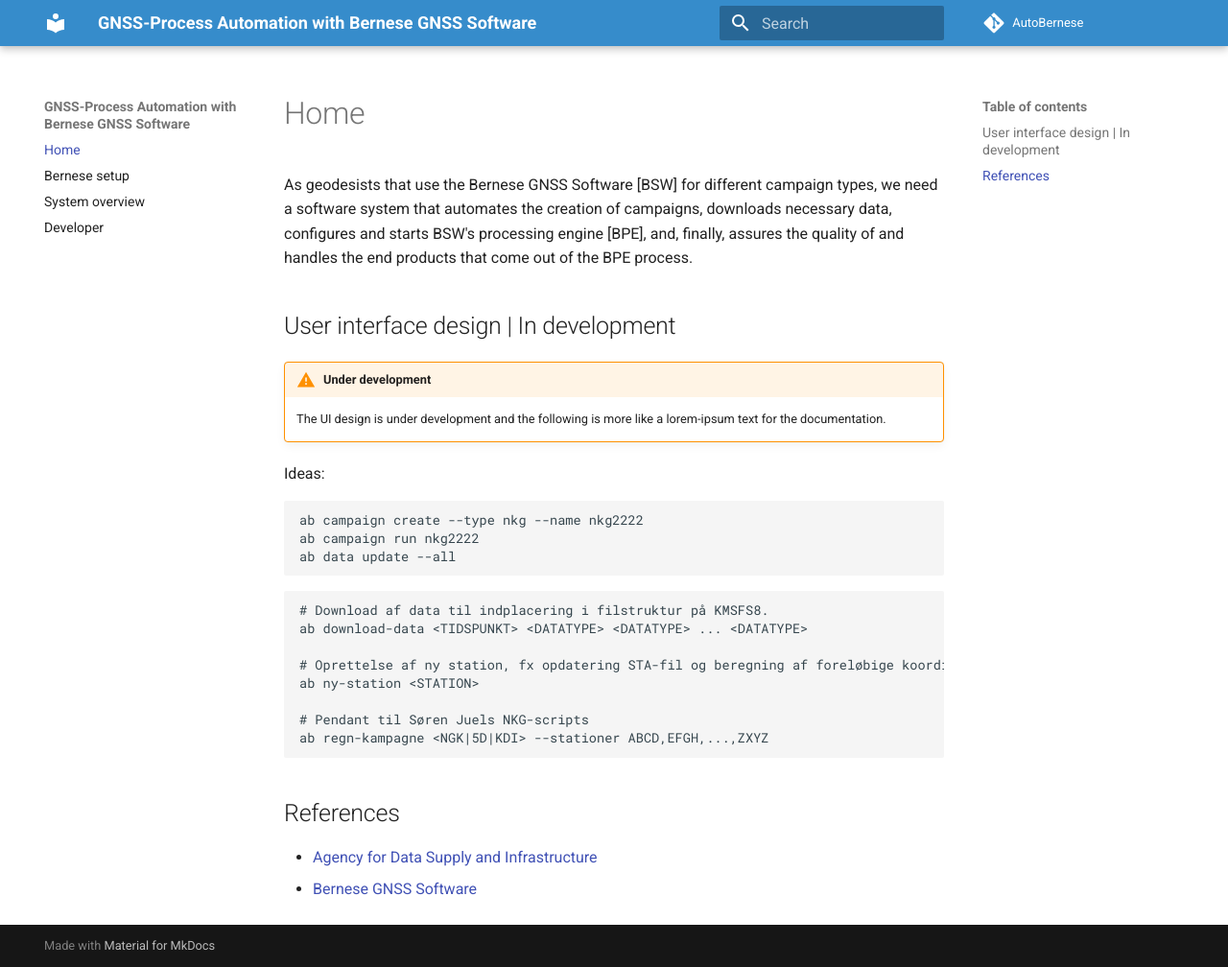
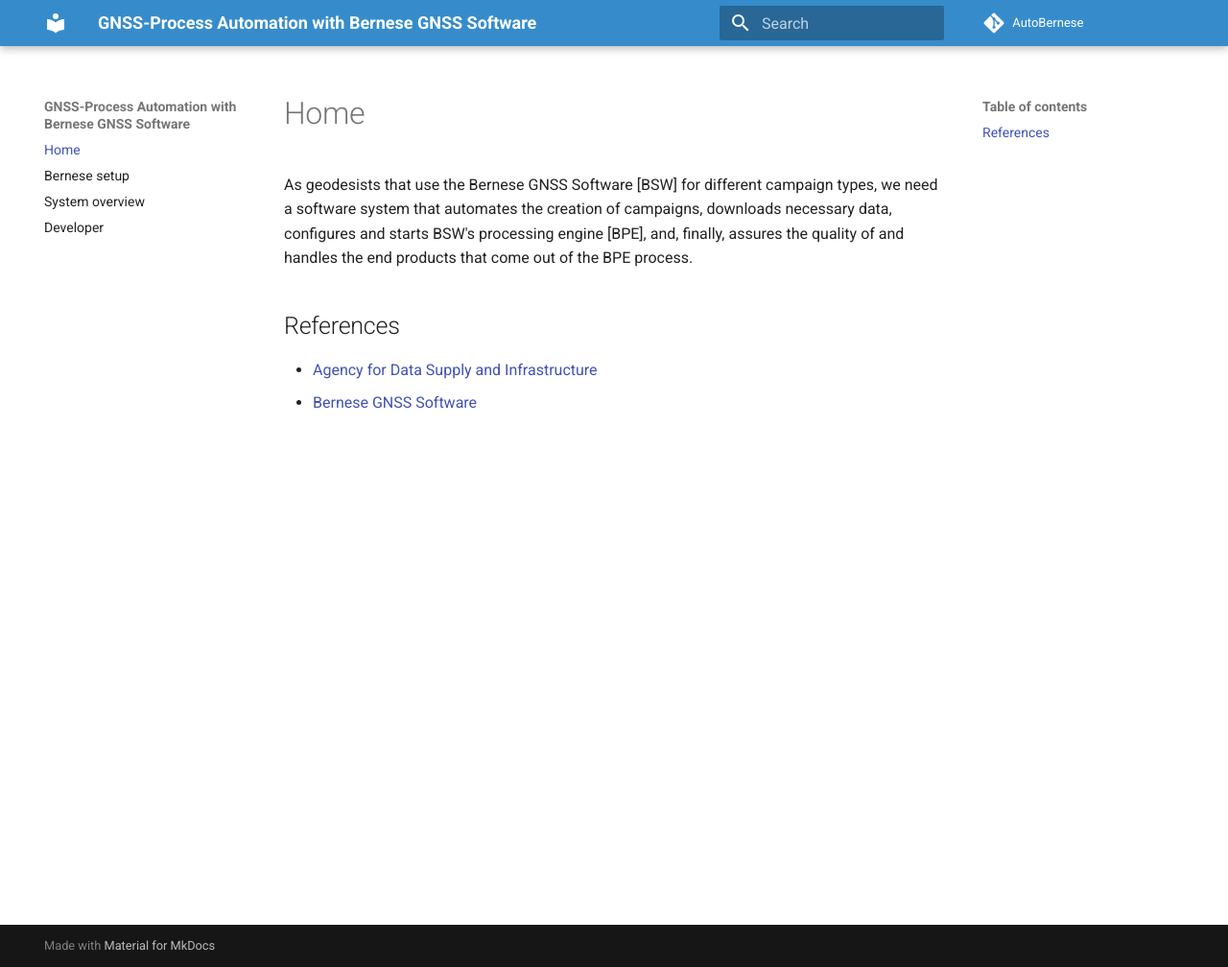
Before and after one commit to SDFIdk/AutoBernese, an MkDocs documentation site: the page built from docs/index.md, in a window 1280 px wide and 1008 px high. Shown: the whole window at 96% size. Built offline with MkDocs 1.6.1 and Material for MkDocs 9.7.7, drawn with Linux system fonts in a browser that asks for light colours; comment, search, counter and statistics services are not loaded.

Commit message:
Edit documentation, removing some design notes from the home page, adding some facts about the file structure of new campaigns in BSW setup.

````diff
--- a/docs/index.md
+++ b/docs/index.md
@@ -6,34 +6,6 @@
 of the BPE process.
 
 
-## User interface design | In development
-
-!!! warning "Under development"
-
-    The UI design is under development and the following is more like a lorem-ipsum
-    text for the documentation.
-
-Ideas:
-
-```
-ab campaign create --type nkg --name nkg2222
-ab campaign run nkg2222
-ab data update --all
-```
-
-
-```
-# Download af data til indplacering i filstruktur på KMSFS8.
-ab download-data <TIDSPUNKT> <DATATYPE> <DATATYPE> ... <DATATYPE>
-
-# Oprettelse af ny station, fx opdatering STA-fil og beregning af foreløbige koordinater
-ab ny-station <STATION>
-
-# Pendant til Søren Juels NKG-scripts
-ab regn-kampagne <NGK|5D|KDI> --stationer ABCD,EFGH,...,ZXYZ
-
-```
-
 ## References
 
 *   [Agency for Data Supply and Infrastructure](https://eng.sdfi.dk/)
````
Also changed, not shown: docs/bernese-setup.md (+19 -0 lines).
